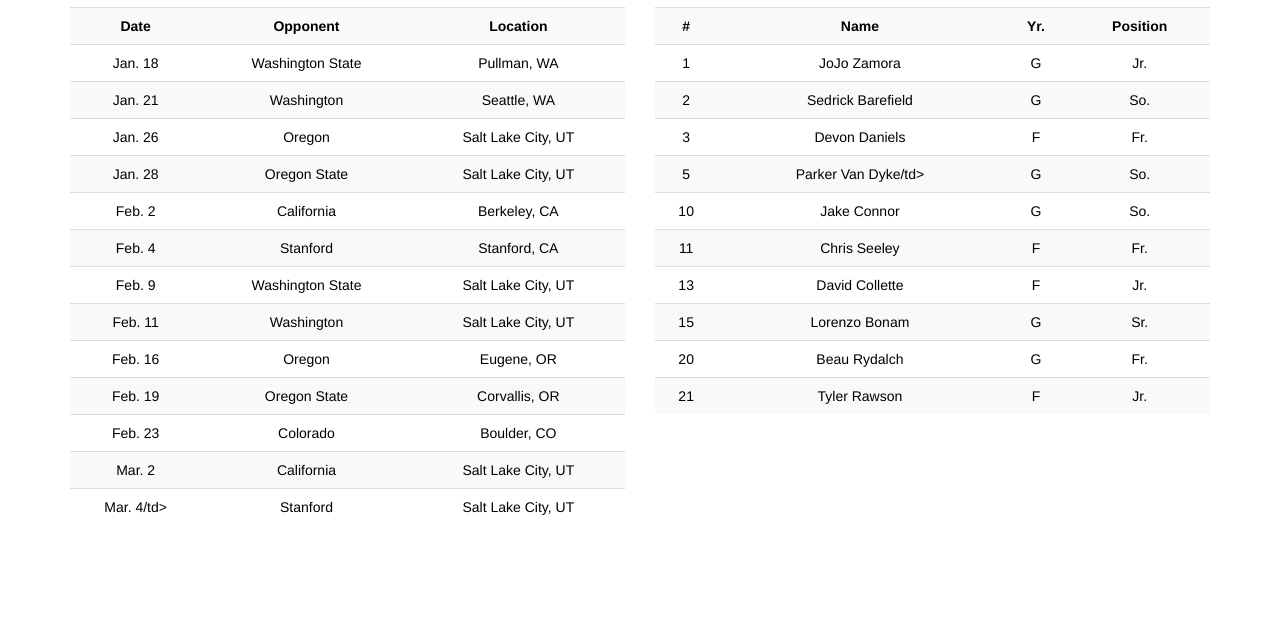
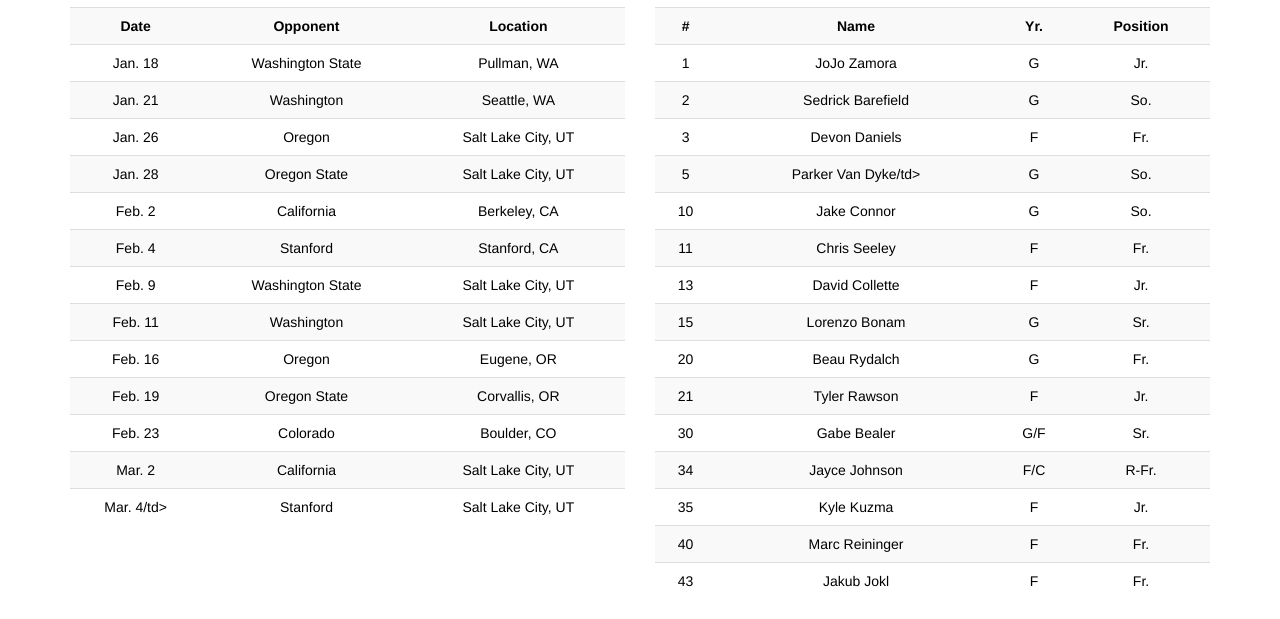
Before and after one commit to gorangutang/my-team, a plain HTML site: page index.html in a window 1280 px wide. Shown: the part 375-994 px from the top of the page. Before the commit the page ends 920 px from the top, so only its background shows below. Drawn offline with nearby package versions, Linux system fonts and the light colour scheme.

Commit message:
Update roster

```diff
--- a/index.html
+++ b/index.html
@@ -162,6 +162,36 @@
               <td>F</td>
               <td>Jr.</td>
             </tr>
+            <tr>
+              <td>30</td>
+              <td>Gabe Bealer</td>
+              <td>G/F</td>
+              <td>Sr.</td>
+            </tr>
+            <tr>
+              <td>34</td>
+              <td>Jayce Johnson</td>
+              <td>F/C</td>
+              <td>R-Fr.</td>
+            </tr>
+            <tr>
+              <td>35</td>
+              <td>Kyle Kuzma</td>
+              <td>F</td>
+              <td>Jr.</td>
+            </tr>
+            <tr>
+              <td>40</td>
+              <td>Marc Reininger</td>
+              <td>F</td>
+              <td>Fr.</td>
+            </tr>
+            <tr>
+              <td>43</td>
+              <td>Jakub Jokl</td>
+              <td>F</td>
+              <td>Fr.</td>
+            </tr>
           </table>
       </div>
       </div>
```
